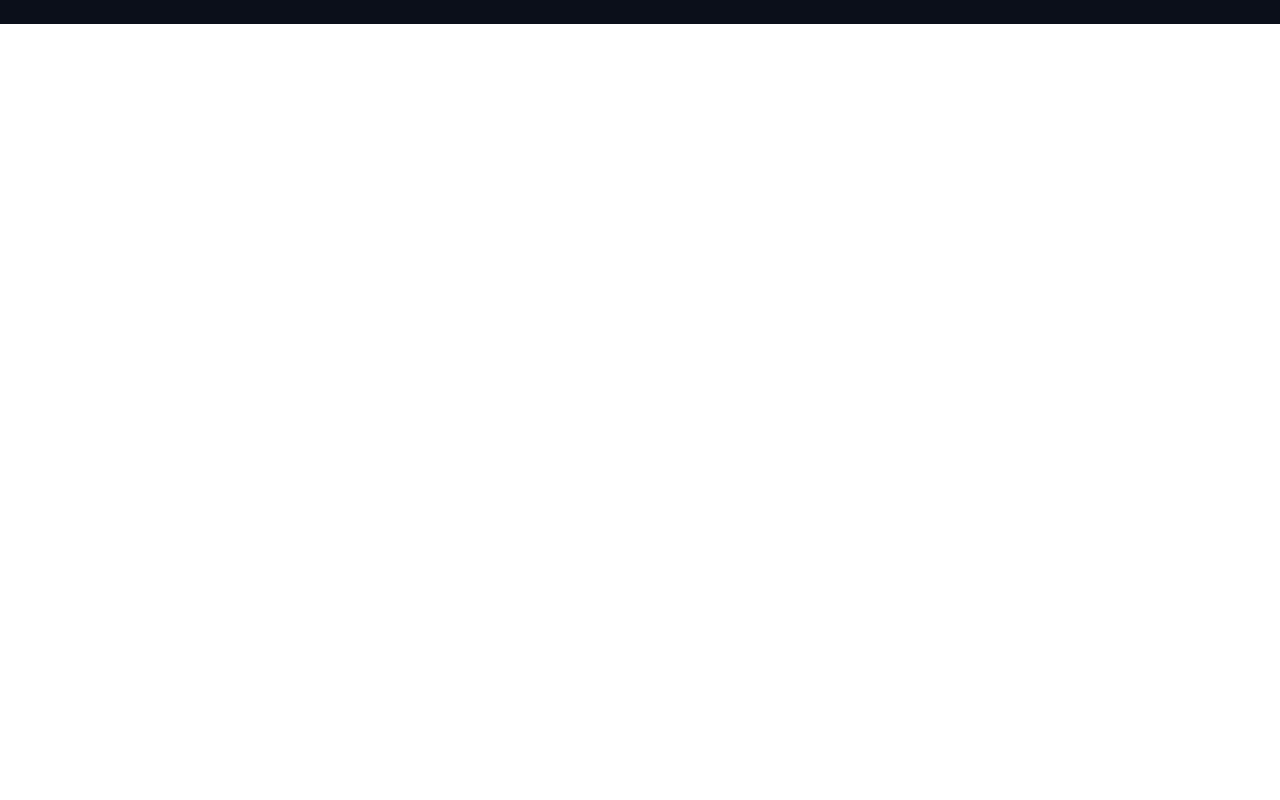
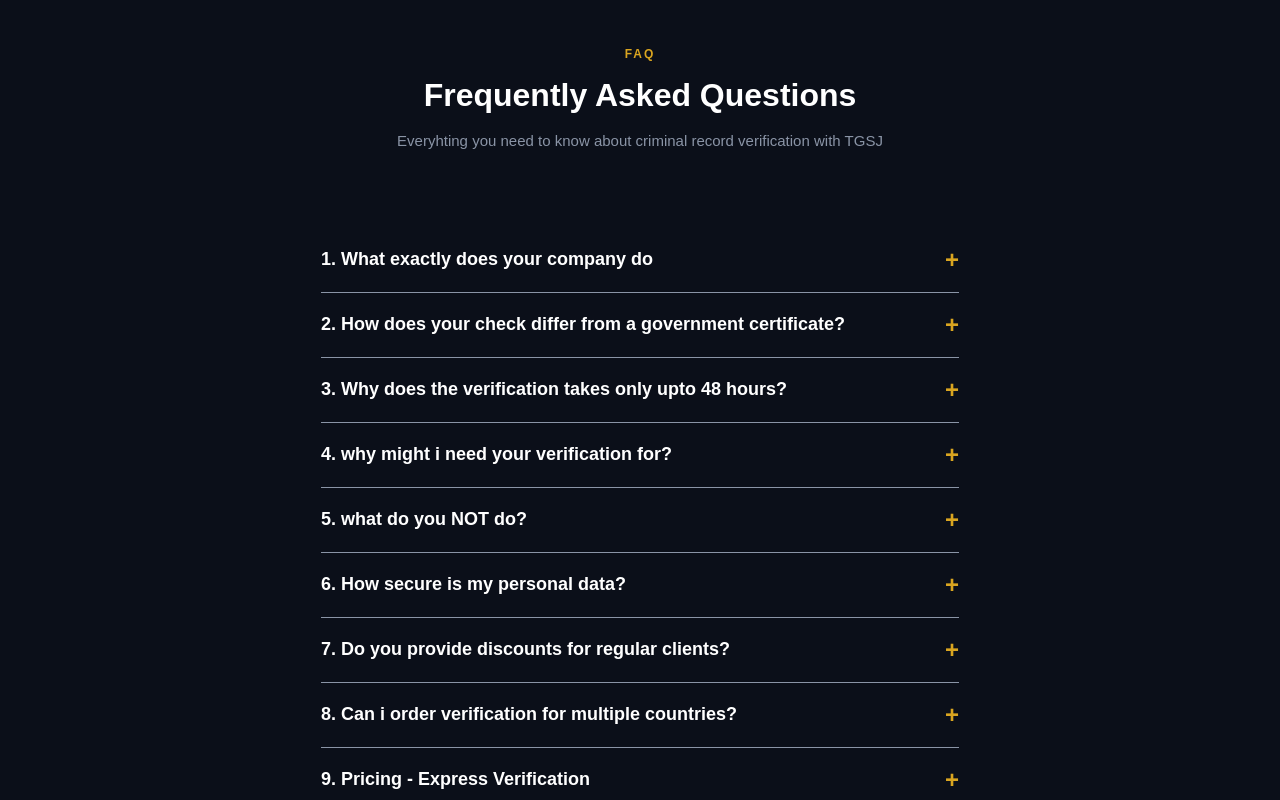
Before and after one commit to hafsaamir-prog/criminal-record-verification-app-, a React (Vite) app: page / in a window 1280 px wide. Shown: the part 4820-5620 px from the top of the page. Before the commit the page ends 4844 px from the top, so only its background shows below. Built offline with nearby package versions, Linux system fonts and the light colour scheme.

Commit message:
Add FAQ page

```diff
--- a/src/App.css
+++ b/src/App.css
@@ -265,7 +265,7 @@
     font-size:32px;
   }
 }
-.serv-container , .pro-container , .tru-container{
+.serv-container , .pro-container , .tru-container , .faq-container{
   background-color: #0b0f19;
   color: white;
   font-family: 'Arial', sans-serif;
@@ -276,12 +276,12 @@
   align-items: center;
 }
 
-.serv-header-section , .pro-header-section , .tru-header-section{
+.serv-header-section , .pro-header-section , .tru-header-section , .faq-header-section{
   text-align: center;
   max-width: 600px;
 }
 
-.serv-gold-title , .pro-gold-title , .tru-gold-title{
+.serv-gold-title , .pro-gold-title , .tru-gold-title , .faq-gold-title{
   color: goldenrod;
   font-size: 12px;
   font-weight: bold;
@@ -289,13 +289,13 @@
   text-transform: uppercase;
 }
 
-.serv-main-heading , .pro-main-heading , .tru-main-heading{
+.serv-main-heading , .pro-main-heading , .tru-main-heading , .faq-main-heading{
   font-size: 32px;
   font-weight: bold;
   margin: 15px 0;
 }
 
-.serv-sub-heading , .pro-sub-heading {
+.serv-sub-heading , .pro-sub-heading , .faq-sub-heading{
   color: #8a94a6;
   font-size: 15px;
   line-height: 1.6;
@@ -558,3 +558,36 @@
   font-size: 10px;
   line-height: 1.6;
 }
+.faq-list{
+  margin-top:10px;
+}
+.faq-item{
+  border-bottom: 1px solid #8a94a6;
+  padding:18px 0;
+}
+.faq-question{
+  display:flex;
+  justify-content:space-between;
+  align-items:center;
+  cursor:pointer;
+  gap:100px;
+}
+.faq-question h3 {
+  font-size:18px;
+  color:white;
+  margin:0;
+  font-weight:600;
+}
+.faq-icon{
+  color: goldenrod;
+  font-size:24px;
+  font-weight:bold;
+}
+.faq-answer{
+  color:#6b778c;
+  margin-top:18px;
+  line-height:1.8;
+  font-size:15px;
+  display:flex;
+  flex-direction: column;
+}
--- a/src/App.jsx
+++ b/src/App.jsx
@@ -6,6 +6,7 @@ import Services from './components/Services';
 import People from './components/People';
 import Process from './components/Process';
 import Trust from './components/Trust';
+import Faq from './components/Faq';
 export default function App() {
     return (
         <div className="app-wrapper">
@@ -15,6 +16,7 @@ export default function App() {
             <People/>
             <Process/>
             <Trust/>
+            <Faq/>
 
         </div>
     );
--- /dev/null
+++ b/src/components/Faq.jsx
@@ -0,0 +1,62 @@
+import React, {useState} from "react";
+export default function Faq(){
+    const [openIndex, setOpenIndex]=useState(null);
+    const faqData=[
+    {question:"What exactly does your company do",
+        answer:"We conduct an independent check of information on the presence or absence of a criminal record based on the data provided by the applicant. Based on the results, an official company report is prepared"
+    },
+    {question:"How does your check differ from a government certificate?",
+        answer:"Express verification allows you to get results significantly faster, while Government certificates can take weeks to months, while our report is usually provided withing 48 hours"
+    },
+    {question: "Why does the verification takes only upto 48 hours?",
+        answer:"We use verified information sources and established data search procedures This allows us to significantly reduce waiting time and provide results in the shortest time possible"
+    },
+    {question: "why might i need your verification for?",
+        answer:"our services may be useful for employers, staffing agencies, private individuals, landlords , business partners, and organizations that require additional background checks",
+    },
+    {question:"what do you NOT do?",
+        answer:"We do not issue government certificates"
+    },
+    {question:"How secure is my personal data?",
+        answer:"All data is used exclusively for completing the check. Documents and consents are stored in our secured archive that is encrypted in qith 256-bit SSL"
+},
+    {question:"Do you provide discounts for regular clients?",
+        answer:"Yes after completing a check u will be provided with a promo code for 40% discount on your next request. Enter it in the payment step of the form"
+    },
+    {question:"Can i order verification for multiple countries?",
+        answer:"yes you can"
+    },
+    {question:"Pricing - Express Verification",
+        answer:"Oceania(NZ,AU...) → 15 NZD PER COUNTRY, Asia → 36 NZD PER COUNTRY, Europe, Americas, Africa, Middle East → 46 NZD PER COUNTRY "
+    },
+    {question:"Countries temporaily unavailable",
+        answer:"Texas, Japan, Scotland are temporarily unavailable;"
+    },
+    {question:"Full list of available countries 179 out of 195",
+        answer:"Below is the full list of available countires America, albannia.."
+     }
+];
+    return(
+        <div className="faq-container">
+            <div className ="faq-header-section">
+                <span className ="faq-gold-title">FAQ</span>
+                <h1 className="faq-main-heading">Frequently Asked Questions</h1>
+                <p className ="faq-sub-heading">Everyhting you  need to know about criminal record verification with TGSJ</p>
+            </div>
+        <div className ="faq-list">
+            {faqData.map((faq,index)=> (
+                <div className ="faq-item" key ={index}>
+                    <div className ="faq-question"
+                    onClick={()=> setOpenIndex(openIndex === index ? null : index)}>
+                        <h3>{index+1}. {faq.question}</h3>
+                        <span className="faq-icon">
+                            {openIndex === index ? "-" : "+" }</span>
+                            </div>
+                    {openIndex === index && (
+                        <p className ="faq-answer">{faq.answer}</p>
+                    )}
+                    </div>
+            ))}
+            </div></div>
+    );
+}
```
